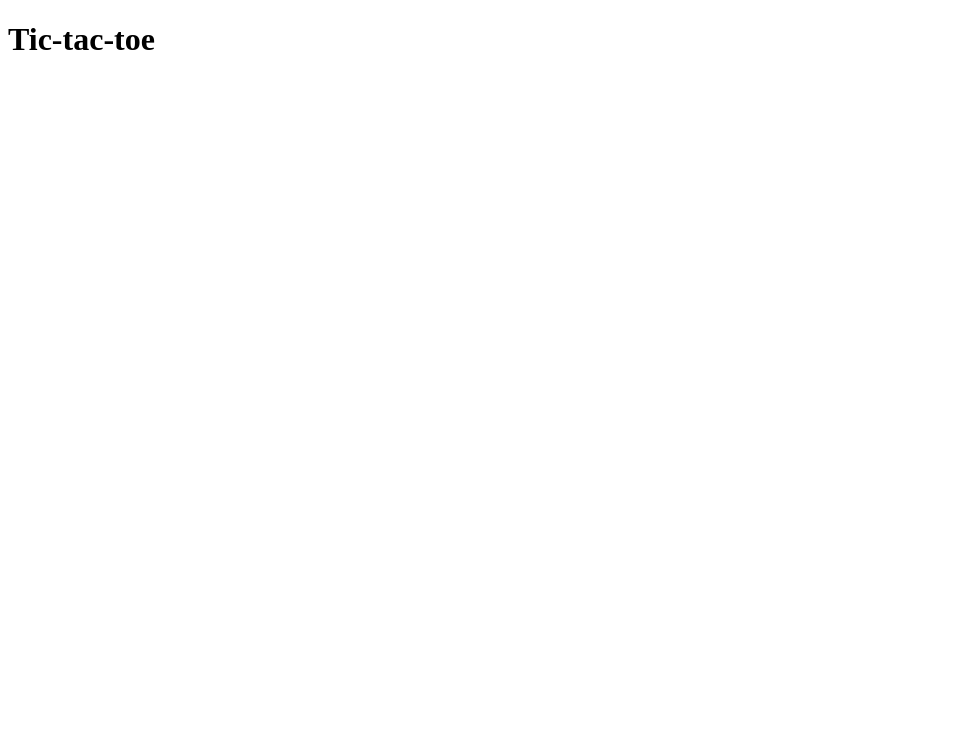
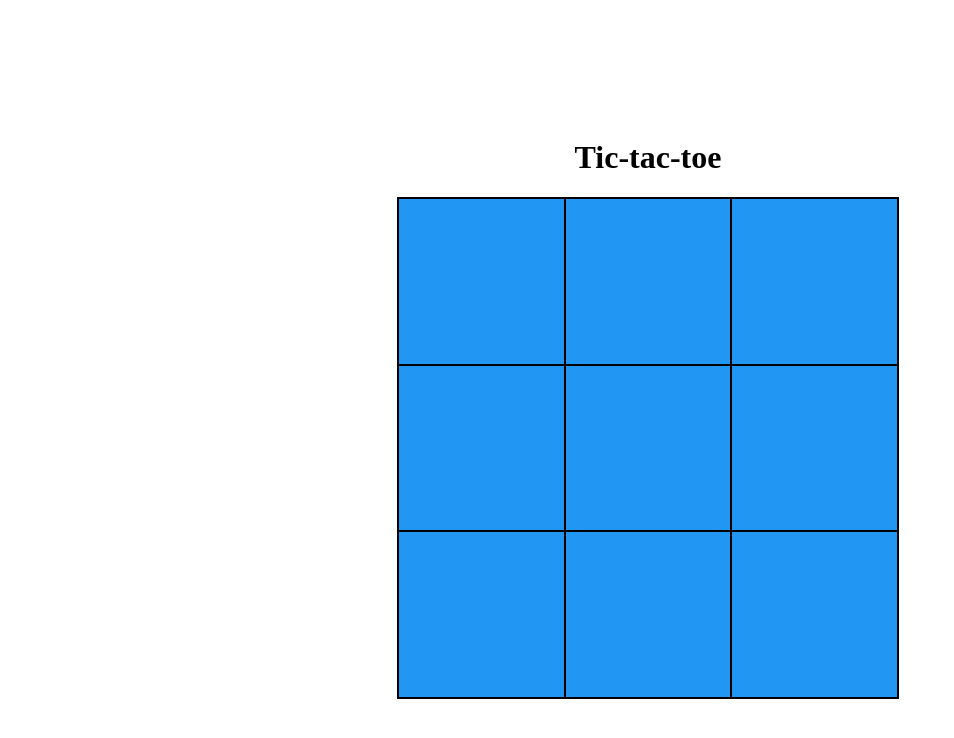
Before and after one commit to Diolemos/oneMore-tic-tac-toe, a plain HTML site: page index.html in a window 1280 px wide. Shown: the whole page, without its empty margins (0-954 px from the left). Drawn offline with Linux system fonts and the light colour scheme.

Commit message:
style gameboard

```diff
--- a/index.html
+++ b/index.html
@@ -4,6 +4,7 @@
     <meta charset="UTF-8">
     <meta name="viewport" content="width=device-width, initial-scale=1.0">
     <title>Tic-tac-toe</title>
+    <link rel="stylesheet" href="style.css">
     <script src="script.js" defer></script>
 </head>
 <body>
--- a/style.css
+++ b/style.css
@@ -0,0 +1,33 @@
+html{
+    text-align: center;
+    width: 100vw;
+    height: 100vh;
+
+}
+
+body{
+    width: 100%;
+    height: 100%;
+    overflow: hidden;
+    display: flex;
+    flex-direction: column;
+    justify-content: center;
+    align-items: center;
+}
+
+.gameboard{
+
+    display: grid;
+  grid-template-columns: 1fr 1fr 1fr;
+  background-color: #2196F3;
+  width: 500px;
+  height: 500px;
+  border: 1px solid black;
+}
+
+.tile{
+
+    border: 1px solid #000;
+    padding: 20px;
+
+}
```
